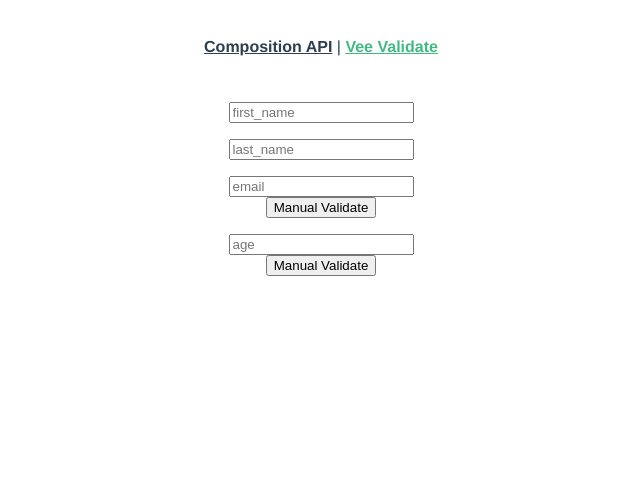
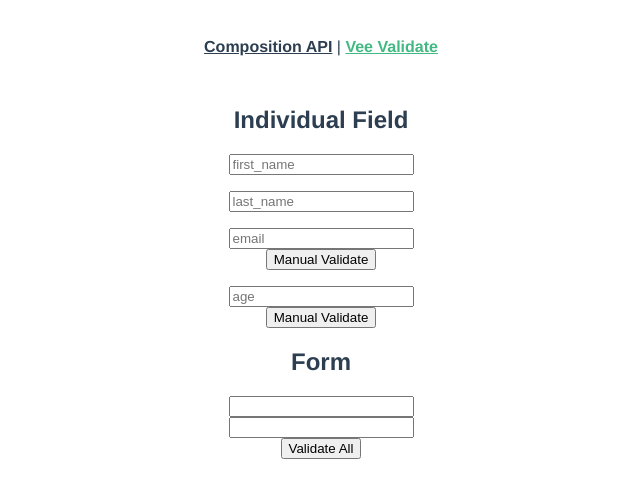
Before and after one commit to leninsheikh/vue3, a Vue app: page /vee-validate in a window 1280 px wide. Shown: the top 498 px of the page, without its empty margins (319-959 px from the left). Built offline with nearby package versions, Linux system fonts and the light colour scheme.

Commit message:
added Simple Form validation

```diff
--- /dev/null
+++ b/src/components/vee-validate/SimpleForm.vue
@@ -0,0 +1,53 @@
+<template>
+    <div class="vertical">
+        <div>
+            <input name="email" v-model="email" />
+            <span>{{ emailError }}</span>
+        </div>
+        <div>
+            <input name="password" v-model="password" type="password" />
+            <span>{{ passwordError }}</span>
+        </div>
+        <button @click="handleValidateAll">Validate All</button>
+    </div>
+</template>
+
+<script>
+import {useField, useForm} from 'vee-validate';
+import { object, string } from 'yup';
+export default {
+    name: "SimpleForm",
+    setup() {
+        // Define a validation schema
+        const schema = object({
+            email: string().required().email(),
+            password: string().required().min(8),
+        });
+
+        // Create a form context with the validation schema
+        const { validate,  } = useForm({
+            validationSchema: schema,
+        });
+
+        // No need to define rules for fields
+        const { value: email, errorMessage: emailError } = useField('email');
+        const { value: password, errorMessage: passwordError } = useField('password');
+
+        const handleValidateAll = async () => {
+            const res = await validate();
+            console.log("SimpleForm: validate Result", res)
+        }
+        return {
+            email,
+            emailError,
+            password,
+            passwordError,
+            handleValidateAll
+        };
+    },
+};
+</script>
+
+<style scoped>
+
+</style>
--- a/src/views/VeeValidate.vue
+++ b/src/views/VeeValidate.vue
@@ -1,15 +1,20 @@
 <template>
   <div class="vertical">
+      <h2>Individual Field</h2>
       <SimpleInput/>
+
+      <h2>Form</h2>
+      <SimpleForm/>
   </div>
 </template>
 
 <script>
 import SimpleInput from "@/components/vee-validate/SimpleInput";
+import SimpleForm from "@/components/vee-validate/SimpleForm";
 
 
 export default {
-    components: { SimpleInput },
+    components: { SimpleInput, SimpleForm },
 
     setup() {
 
```
